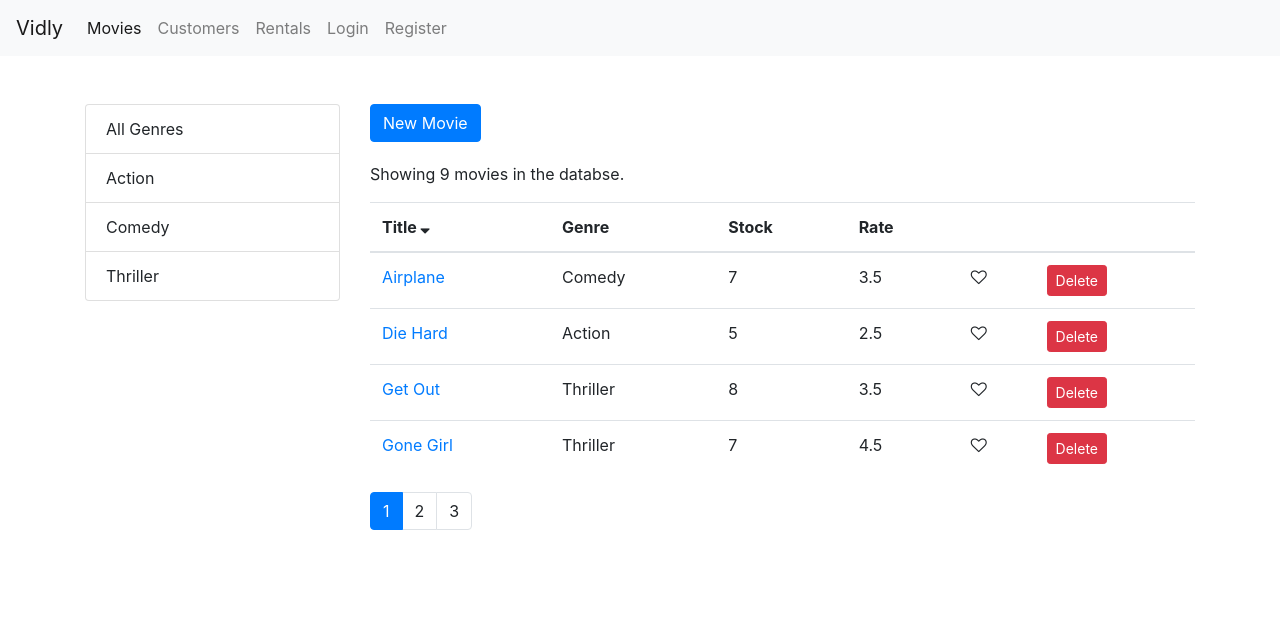
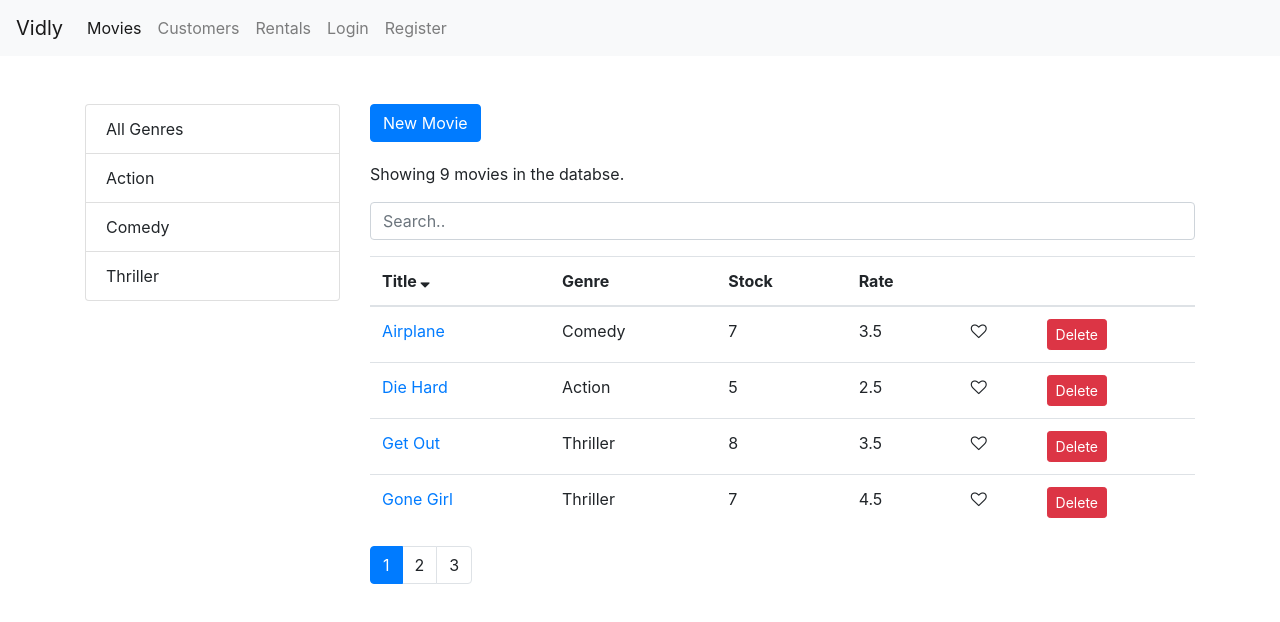
Before and after one commit to grardov/vidly-react-app, a React (Create React App) app: page /movies in a window 1280 px wide. Shown: the top 622 px of the page. Built offline with nearby package versions, Linux system fonts and the light colour scheme.

Commit message:
Added search input for filter movies.

```diff
--- /dev/null
+++ b/src/components/common/searchBox.jsx
@@ -0,0 +1,16 @@
+import React from 'react';
+
+const SearchBox = ({ value, onChange }) => {
+  return(
+    <input
+      type="text"
+      name="query"
+      className="form-control my-3"
+      placeholder="Search.."
+      value={value}
+      onChange={ e => onChange(e.currentTarget.value) }
+    />
+  );
+}
+
+export default SearchBox;
--- a/src/components/movies.jsx
+++ b/src/components/movies.jsx
@@ -7,6 +7,7 @@
 import { paginate } from "../utils/paginate";
 import _ from "lodash";
 import { Link } from "react-router-dom";
+import SearchBox from "./common/searchBox";
 
 class Movies extends Component {
   state = {
@@ -14,6 +15,8 @@
     genres: [],
     currentPage: 1,
     pageSize: 4,
+    searchQuery: "",
+    selectedGenre: null,
     sortColumn: { path: "title", order: "asc " }
   };
 
@@ -23,8 +26,12 @@
   }
 
   handleGenreSelect = genre => {
-    this.setState({ selectedGenre: genre, currentPage: 1 });
+    this.setState({ selectedGenre: genre, searchQuery: "", currentPage: 1 });
   };
+
+  handleSearch = query => {
+    this.setState({ searchQuery: query, selectedGenre: null, currentPage: 1 });
+  }
 
   handleDelete = movie => {
     const movies = this.state.movies.filter(m => m._id !== movie._id);
@@ -53,13 +60,17 @@
       currentPage,
       sortColumn,
       selectedGenre,
+      searchQuery,
       movies: allMovies
     } = this.state;
 
-    const filtered =
-      selectedGenre && selectedGenre._id
-        ? allMovies.filter(m => m.genre._id === selectedGenre._id)
-        : allMovies;
+    let filtered = allMovies;
+    if (searchQuery)
+      filtered = allMovies.filter(m =>
+        m.title.toLowerCase().startsWith(searchQuery.toLowerCase())
+      );
+    else if(selectedGenre && selectedGenre._id)
+      filtered = allMovies.filter(m => m.genre._id === selectedGenre._id);
 
     const sorted = _.orderBy(filtered, [sortColumn.path], [sortColumn.order]);
 
@@ -69,7 +80,7 @@
   }
 
   render() {
-    const { pageSize, currentPage, sortColumn } = this.state;
+    const { pageSize, currentPage, sortColumn, searchQuery } = this.state;
     const { length: count } = this.state.movies;
 
     if (count === 0) return <p>There are no movies in the database.</p>;
@@ -94,6 +105,7 @@
           New Movie
           </Link>
           <p>Showing {totalCount} movies in the databse.</p>
+          <SearchBox value={searchQuery} onChange={this.handleSearch}/>
           <MoviesTable
             movies={movies}
             sortColumn={sortColumn}
```
